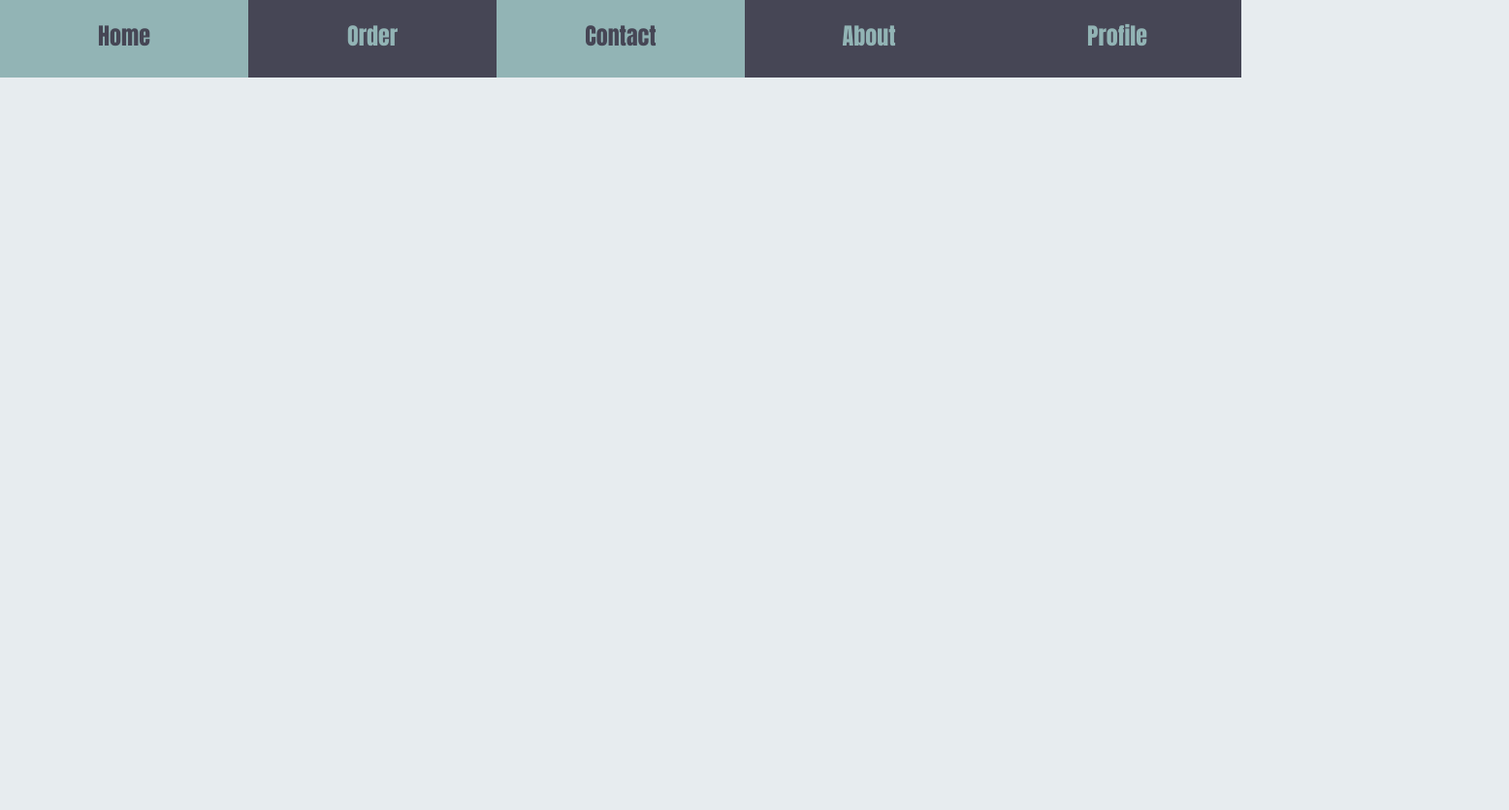
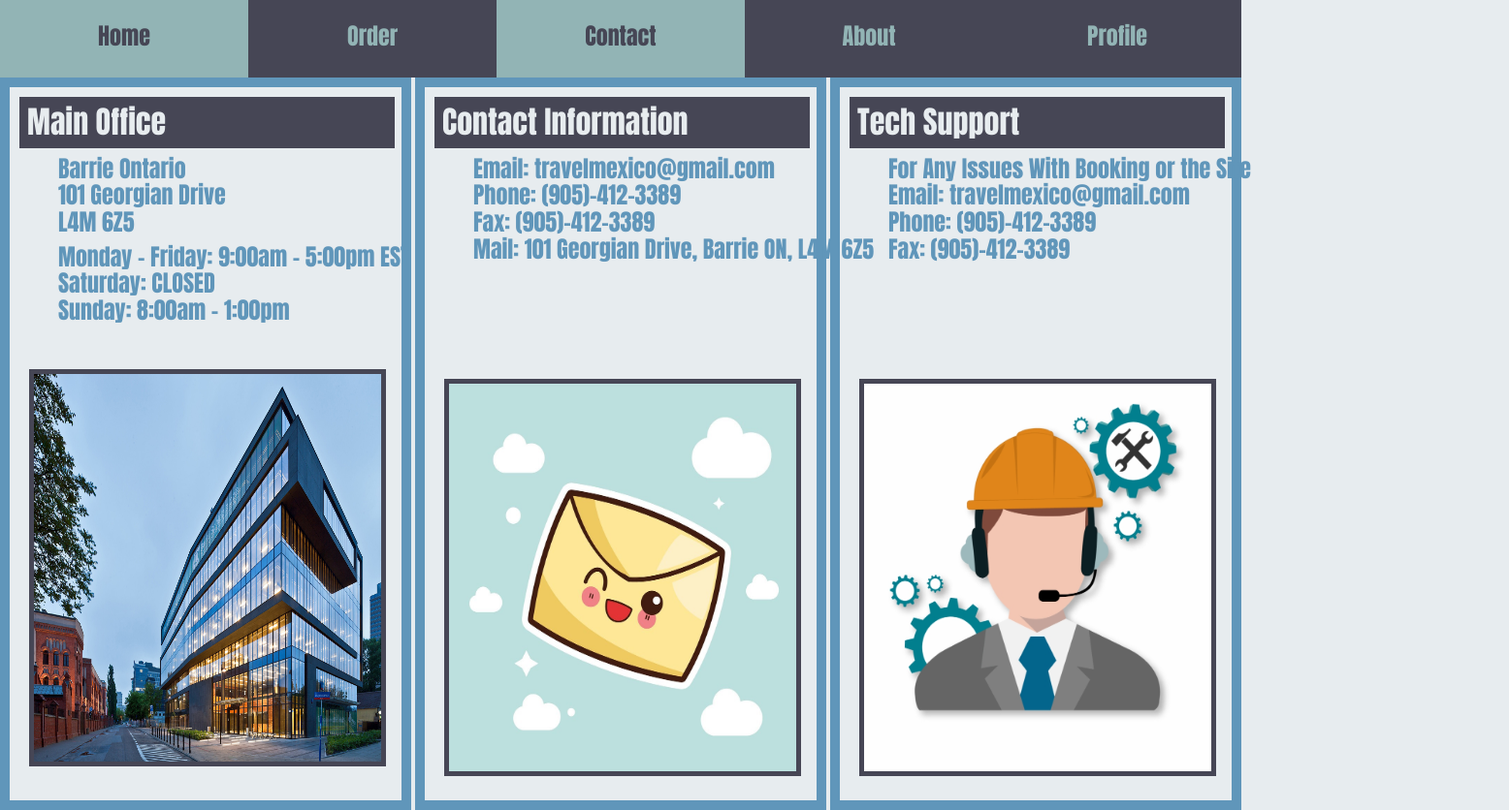
Before and after one commit to X3llus/WebAuthFinal, a website: page frontend/contact.html in a window 1280 px wide. Shown: the whole page at 97% size, 1556 px wide, since content can reach past the window. Before the commit the page ends 800 px from the top, so only its background shows below. Drawn offline with Linux system fonts and the light colour scheme.

Commit message:
End of Day Progress for 12/4/2019

```diff
--- a/frontend/contact.html
+++ b/frontend/contact.html
@@ -18,5 +18,46 @@
       </ul>
     </nav>
 
+    <div class="flexContainer" id = "contactFlex">
+      <div>
+        <h3 id = "contactHead">Main Office</h3>
+        <ul id = "blankList">
+          <li>Barrie Ontario</li>
+          <li>101 Georgian Drive</li>
+          <li>L4M 6Z5</li>
+        </ul>
+
+        <ul id = "blankList">
+          <li>Monday - Friday: 9:00am - 5:00pm EST</li>
+          <li>Saturday: CLOSED</li>
+          <li>Sunday: 8:00am - 1:00pm</li>
+        </ul>
+
+        <img src="images/office.jpg" alt="Office" id = "contactImage">
+      </div>
+
+      <div>
+        <h3 id = "contactHead">Contact Information</h3>
+        <ul id = "blankList">
+          <li>Email: travelmexico@gmail.com</li>
+          <li>Phone: (905)-412-3389</li>
+          <li>Fax: (905)-412-3389</li>
+          <li>Mail: 101 Georgian Drive, Barrie ON, L4M 6Z5</li>
+        </ul>
+        <img src="images/contact.jpg" alt="Contact" id = "contactImage" style="margin-top:14vh;">
+      </div>
+
+      <div>
+        <h3 id = "contactHead">Tech Support</h3>
+        <ul id = "blankList">
+          <li>For Any Issues With Booking or the Site</li>
+          <li>Email: travelmexico@gmail.com</li>
+          <li>Phone: (905)-412-3389</li>
+          <li>Fax: (905)-412-3389</li>
+        </ul>
+        <img src="images/techSupport.png" alt="Contact" id = "contactImage" style="margin-top:14vh;">
+      </div>
+    </div>
+
   </body>
 </html>
--- a/frontend/css/master.css
+++ b/frontend/css/master.css
@@ -35,6 +35,37 @@ h1{
   left: 0.2em;
 }
 
+#blankList{
+  list-style: none;
+}
+
+#contactFlex{
+  margin-top: 10vh;
+}
+
+#contactFlex div{
+  border: 10px solid #6096ba;
+  width: 30vw;
+  padding: 10px;
+}
+
+#contactHead{
+  padding: 1vh;
+  margin: 0;
+  text-align: left;
+  width: 29vw;
+  color: #e7ecef;
+  background-color: #464655;
+}
+
+#contactImage{
+  width: 28vw;
+  margin-left: 0.75vw;
+  margin-right: 1vw;
+  margin-top: 3vw;
+  margin-bottom: 1vw;
+}
+
 .horizontalBar{
   margin-bottom: 2vh;
   position:relative;
@@ -43,7 +74,7 @@ h1{
 
 .flexContainer{
   display: flex;
-  justify-content: space-around;
+  justify-content: space-between;
 }
 
 .flexContainer li{
```
Also changed, not shown: frontend/images/contact.jpg (added), frontend/images/office.jpg (added), frontend/images/techSupport.png (added).
